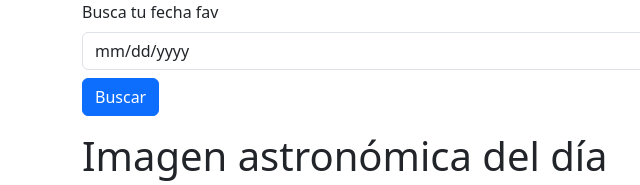
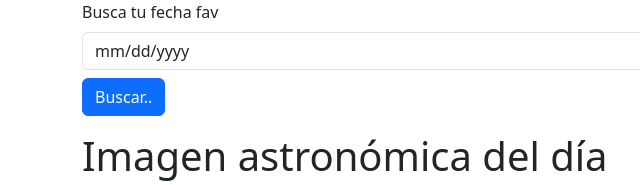
Before and after one commit to mateovj03/explorador-apod, a website: page index.html in a window 1280 px wide. Shown: the top 185 px of the page, 0-640 px from the left. Drawn offline with nearby package versions, Linux system fonts and the light colour scheme.

Commit message:
se hace 2 funcionalidad

```diff
--- a/index.html
+++ b/index.html
@@ -21,7 +21,7 @@
         <label for="fechaInput" class="form-label">Busca tu fecha fav</label>
         <input type="date" class="form-control" id="fechaInput" min="1995-06-16"/>
         <button type="button" id="btn-buscar" class="btn btn-primary mt-2">
-          Buscar
+          Buscar..
         </button>
       </div>
 
--- a/js/app.js
+++ b/js/app.js
@@ -24,7 +24,7 @@ function mostrarImagen(apod) {
   }
 }
 
-//funcionalidad 2
+//funcionalidad 2.
 const fechaInput = document.getElementById("fechaInput");
 const btnBuscar = document.getElementById("btn-buscar");
 const mensaje = document.getElementById("mensaje");
```
